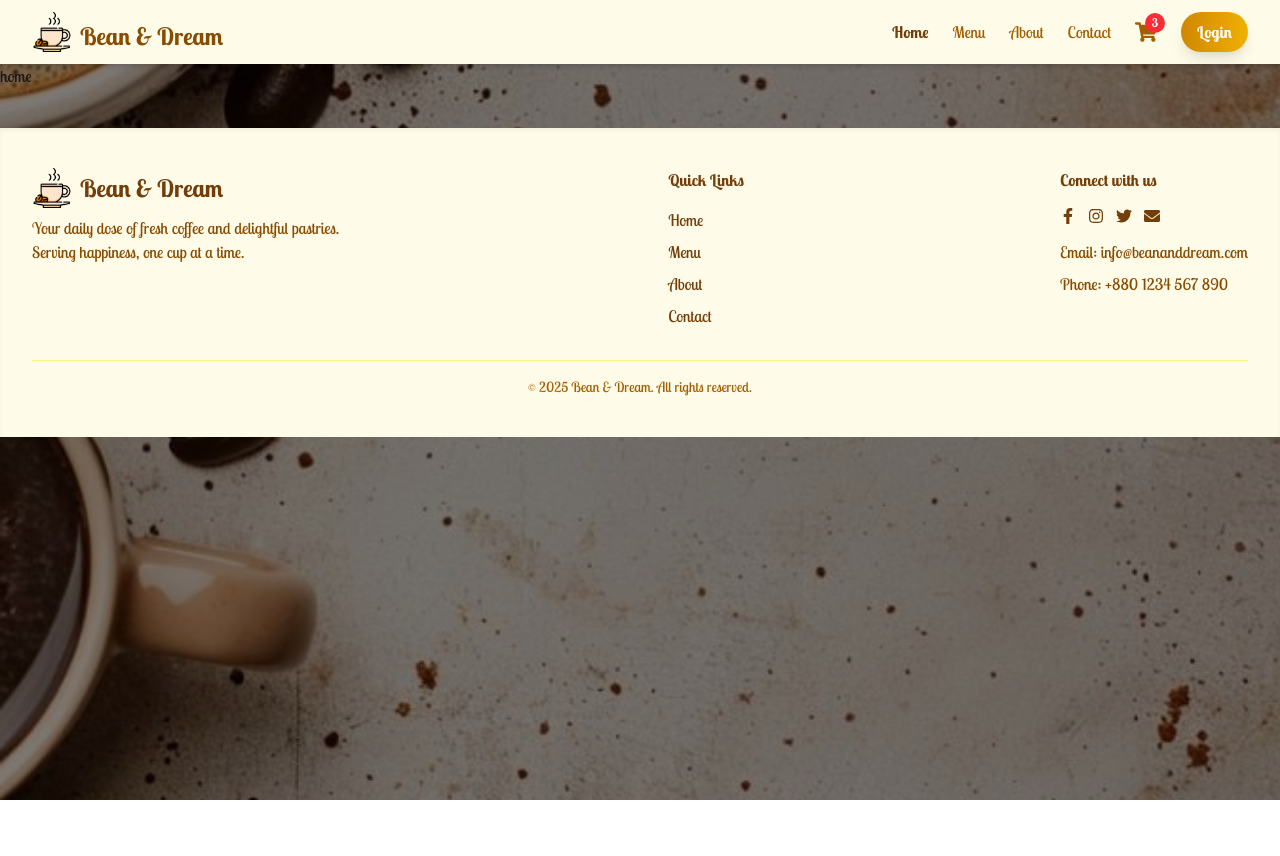
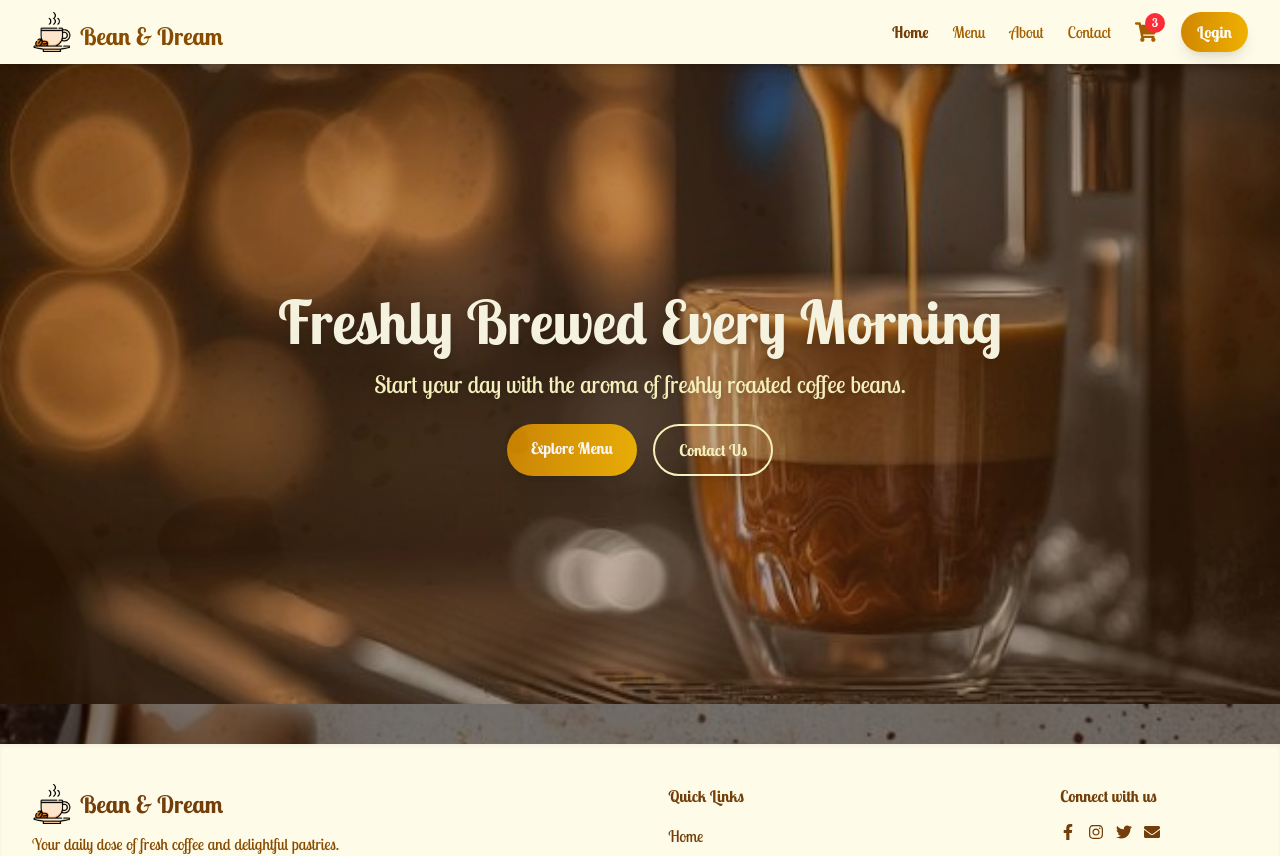
Before and after one commit to abida-sultana-ake/Coffee-Shop, a React (Vite) app: page / in a window 1280 px wide. Shown: the top 856 px of the page. Before the commit the page ends 800 px from the top, so only its background shows below. Built offline with nearby package versions, Linux system fonts and the light colour scheme.

Commit message:
Wroking on banner and error page

```diff
--- /dev/null
+++ b/src/pages/Error/Error.jsx
@@ -0,0 +1,25 @@
+import React from "react";
+import { Link } from "react-router";
+
+const Error = () => {
+  return (
+    <div className="min-h-screen flex items-center justify-center bg-yellow-50 px-4">
+      <div className="text-center max-w-md">
+        <h1 className="text-5xl sm:text-6xl font-extrabold text-yellow-900 mb-4">
+          404
+        </h1>
+        <p className="text-lg sm:text-xl text-yellow-800 mb-6">
+          Oops! The page you are looking for does not exist.
+        </p>
+        <Link
+          to="/"
+          className="inline-block px-6 py-3 rounded-full bg-gradient-to-r from-yellow-600 to-yellow-500 text-white font-semibold shadow-lg hover:from-yellow-500 hover:to-yellow-400 transition-all duration-300"
+        >
+          Go Home
+        </Link>
+      </div>
+    </div>
+  );
+};
+
+export default Error;
--- /dev/null
+++ b/src/pages/Home/Banner.jsx
@@ -0,0 +1,89 @@
+import React, { useState, useEffect } from "react";
+
+const slides = [
+  {
+    title: "Welcome to Bean & Dream",
+    description:
+      "Serving the finest coffee and pastries to make your day delightful.",
+    image: "/public/assets/b1.jpg",
+  },
+  {
+    title: "Freshly Brewed Every Morning",
+    description:
+      "Start your day with the aroma of freshly roasted coffee beans.",
+    image: "/public/assets/b2.jpg",
+  },
+  {
+    title: "Relax & Enjoy",
+    description: "A cozy place to enjoy coffee, desserts, and good company.",
+    image: "/public/assets/b3.jpg",
+  },
+];
+
+const Banner = () => {
+  const [currentSlide, setCurrentSlide] = useState(0);
+
+  useEffect(() => {
+    const interval = setInterval(() => {
+      setCurrentSlide((prev) => (prev + 1) % slides.length);
+    }, 5000);
+    return () => clearInterval(interval);
+  }, []);
+
+  return (
+    <section className="relative w-full h-[80vh] overflow-hidden">
+      {slides.map((slide, index) => (
+        <div
+          key={index}
+          className={`absolute inset-0 transition-opacity duration-1000 ${
+            index === currentSlide ? "opacity-100 z-10" : "opacity-0 z-0"
+          }`}
+        >
+          <img
+            src={slide.image}
+            alt={slide.title}
+            className="w-full h-full object-cover brightness-90"
+          />
+          <div className="absolute inset-0 bg-yellow-900/30 flex flex-col justify-center items-center text-center px-4 sm:px-6 lg:px-8">
+            <h1 className="text-4xl sm:text-5xl md:text-6xl font-extrabold text-yellow-50 drop-shadow-lg mb-4 animate-fadeIn">
+              {slide.title}
+            </h1>
+            <p className="text-lg sm:text-xl md:text-2xl text-yellow-100 mb-6 max-w-2xl drop-shadow-md animate-fadeIn delay-200">
+              {slide.description}
+            </p>
+            <div className="flex flex-col sm:flex-row gap-4">
+              <a
+                href="/menu"
+                className="px-6 py-3 rounded-full bg-gradient-to-r from-yellow-600 to-yellow-500 text-white font-semibold shadow-lg hover:from-yellow-500 hover:to-yellow-400 transition-all duration-300"
+              >
+                Explore Menu
+              </a>
+              <a
+                href="/contact"
+                className="px-6 py-3 rounded-full bg-transparent border-2 border-yellow-100 text-yellow-100 font-semibold shadow-lg hover:bg-yellow-100 hover:text-yellow-900 transition-all duration-300"
+              >
+                Contact Us
+              </a>
+            </div>
+          </div>
+        </div>
+      ))}
+
+      {/* Dots */}
+      <div className="absolute bottom-5 left-1/2 transform -translate-x-1/2 flex gap-2">
+        {slides.map((_, index) => (
+          <span
+            key={index}
+            className={`w-3 h-3 rounded-full transition-all duration-300 ${
+              index === currentSlide
+                ? "bg-yellow-500 scale-125"
+                : "bg-yellow-200"
+            }`}
+          ></span>
+        ))}
+      </div>
+    </section>
+  );
+};
+
+export default Banner;
--- a/src/pages/Home/Home.jsx
+++ b/src/pages/Home/Home.jsx
@@ -1,11 +1,12 @@
-import React from 'react';
+import React from "react";
+import Banner from "./Banner";
 
 const Home = () => {
-    return (
-        <div>
-            home
-        </div>
-    );
+  return (
+    <div>
+      <Banner />
+    </div>
+  );
 };
 
 export default Home;
--- a/src/router/router.js
+++ b/src/router/router.js
@@ -1,6 +1,7 @@
 import { createBrowserRouter } from "react-router";
 import RootLayout from "../rootLayout/RootLayout";
 import Home from "../pages/Home/Home";
+import Error from "../pages/Error/Error";
 
 export const router = createBrowserRouter([
   {
@@ -8,8 +9,12 @@ export const router = createBrowserRouter([
     Component: RootLayout,
     children: [
       {
-        path: "/",
-        Component: Home
+        path: "/", // Home page
+        Component: Home,
+      },
+      {
+        path: "*",
+        Component: Error,
       },
     ],
   },
```
